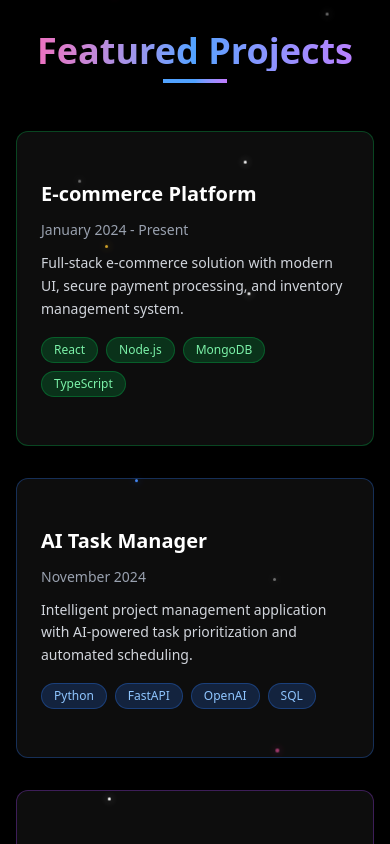
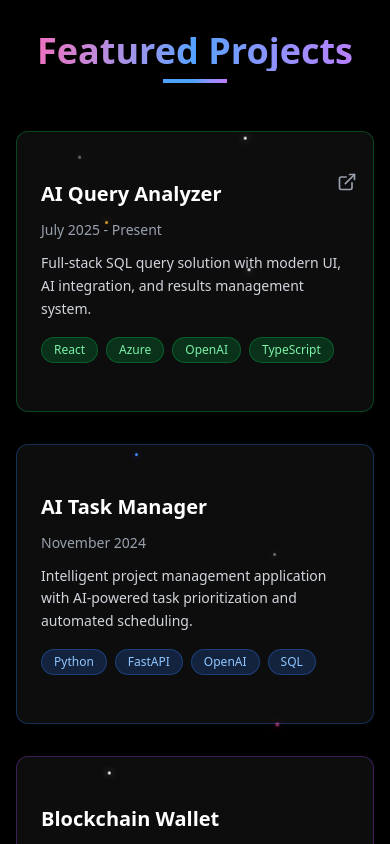
Before and after one commit to AverageNftEnjoyer/ReactPortfolio, a React (Vite) app: page / in a window 390 px wide. Shown: the part 5400-6244 px from the top of the page. Built offline with nearby package versions, Linux system fonts and the light colour scheme.

Commit message:
Project 1 Update

```diff
--- a/src/App.tsx
+++ b/src/App.tsx
@@ -1132,27 +1132,41 @@ useEffect(() => {
 <div className="w-16 h-1 bg-gradient-to-r from-blue-400 via-blue-400 to-purple-400 mx-auto"></div>
 
             </div>
+            <div className="grid md:grid-cols-2 lg:grid-cols-3 gap-8 max-w-6xl mx-auto">
 
-            <div className="grid md:grid-cols-2 lg:grid-cols-3 gap-8 max-w-6xl mx-auto">
               {/* Project Card 1 */}
 <Card className="bg-white/5 border border-green-500/30 hover:bg-white/10 hover:border-green-400/50 hover:scale-105 transition-all duration-300 hover:shadow-2xl hover:shadow-green-500/60 group relative overflow-hidden">
+  {/* Subtle diagonal glow */}
   <div className="absolute inset-0 bg-gradient-to-br from-green-500/10 to-transparent opacity-0 group-hover:opacity-100 transition-opacity duration-300"></div>
+
   <CardContent className="p-6 relative z-10">
-                  <h3 className="text-white font-bold text-xl mb-3">E-commerce Platform</h3>
-                  <p className="text-gray-400 text-sm mb-3">January 2024 - Present</p>
+    {/* Top-right action icon (matches Certification Card 3 style) */}
+    <a
+      href="/projects/query-analyzer" /* replace with your live demo, repo, or case study */
+      target="_blank"
+      rel="noopener noreferrer"
+      className="absolute top-4 right-4 z-30 hover:scale-110 transition-transform text-gray-400 hover:text-white"
+      aria-label="Open Query Analyzer project"
+    >
+      <ExternalLink className="w-5 h-5" />
+    </a>
+
+    <h3 className="text-white font-bold text-xl mb-3">AI Query Analyzer</h3>
+    <p className="text-gray-400 text-sm mb-3">July 2025 - Present</p>
     <p className="text-gray-300 text-sm mb-4 leading-relaxed">
-                    Full-stack e-commerce solution with modern UI, secure payment processing, and inventory management
+      Full-stack SQL query solution with modern UI, AI integration, and results management
       system.
     </p>
+
     <div className="flex flex-wrap gap-2">
       <span className="px-3 py-1 bg-green-500/20 text-green-300 text-xs rounded-full border border-green-500/30">
         React
       </span>
       <span className="px-3 py-1 bg-green-500/20 text-green-300 text-xs rounded-full border border-green-500/30">
-                      Node.js
+        Azure
       </span>
       <span className="px-3 py-1 bg-green-500/20 text-green-300 text-xs rounded-full border border-green-500/30">
-                      MongoDB
+        OpenAI
       </span>
       <span className="px-3 py-1 bg-green-500/20 text-green-300 text-xs rounded-full border border-green-500/30">
         TypeScript
@@ -1160,6 +1174,7 @@ useEffect(() => {
     </div>
   </CardContent>
 </Card>
+
 
               {/* Project Card 2 */}
               <Card className="bg-white/5 border border-blue-500/30 hover:bg-white/10 hover:border-blue-400/50 hover:scale-105 transition-all duration-300 hover:shadow-2xl hover:shadow-blue-500/60 group relative overflow-hidden">
```
Lines whose indentation alone changed are shown as unchanged.
